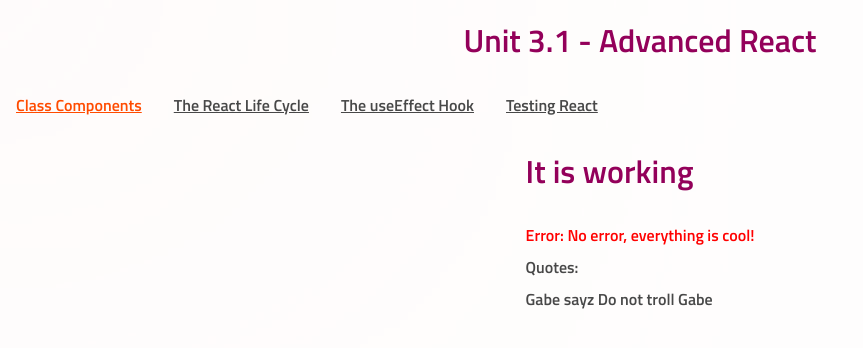
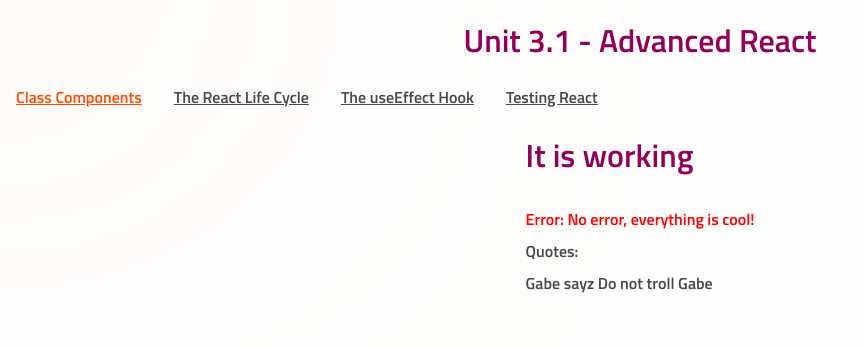
Before and after one commit to VWashingtonCoder/C3.U1_WGP_advanced-react, a React app: page / in a window 1280 px wide. Shown: the whole page, without its empty margins (0-863 px from the left). Built offline with nearby package versions, Linux system fonts and the light colour scheme; no server answers.

Commit message:
committing to "lecture"

```diff
--- a/frontend/styles/styles.css
+++ b/frontend/styles/styles.css
@@ -34,12 +34,10 @@ h1, h2 {
 
 nav {
   width: 100%;
-  display: flex;
-  justify-content: baseline;
 }
 
 nav a {
-  line-height: 3.2rem;
+  line-height: 2.2rem;
   padding-left: 1rem;
   padding-right: 1rem;
   color: #484848;
```
